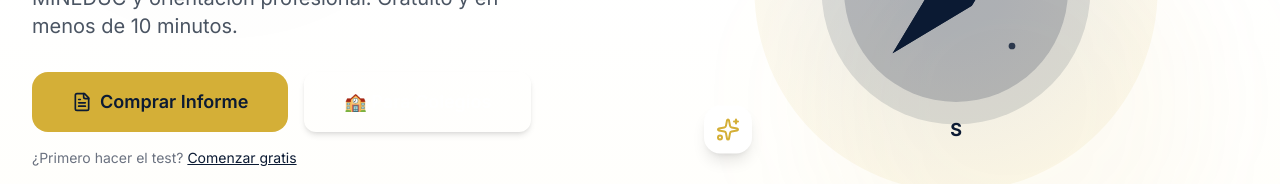
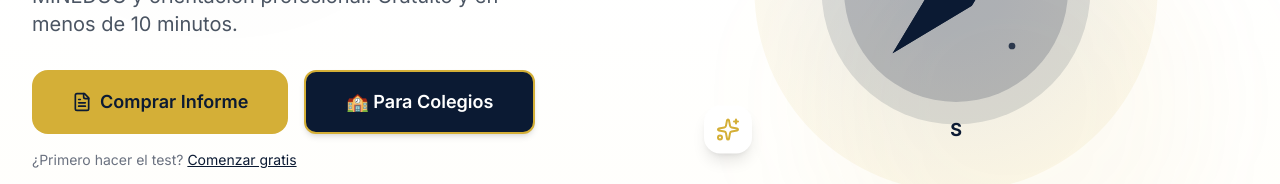
Before and after one commit to devjaime/orienta-ai, a React (Vite) app: page / in a window 1280 px wide. Shown: the part 426-610 px from the top of the page. Built offline with nearby package versions, Linux system fonts and the light colour scheme; no server answers.

Commit message:
fix: Make Colegios button more visible with primary color + gold border

```diff
--- a/src/components/Hero.jsx
+++ b/src/components/Hero.jsx
@@ -57,7 +57,7 @@ const Hero = ({ onStartTest }) => {
 
               <Link
                 to="/colegios"
-                className="bg-vocari-b2b text-white hover:bg-teal-700 text-lg px-10 py-4 flex items-center justify-center gap-2 font-semibold rounded-xl transition-colors shadow-md"
+                className="bg-vocari-primary text-white hover:bg-vocari-light text-lg px-10 py-4 flex items-center justify-center gap-2 font-semibold rounded-xl transition-colors shadow-md border-2 border-vocari-accent"
               >
                 🏫 Para Colegios
               </Link>
```
